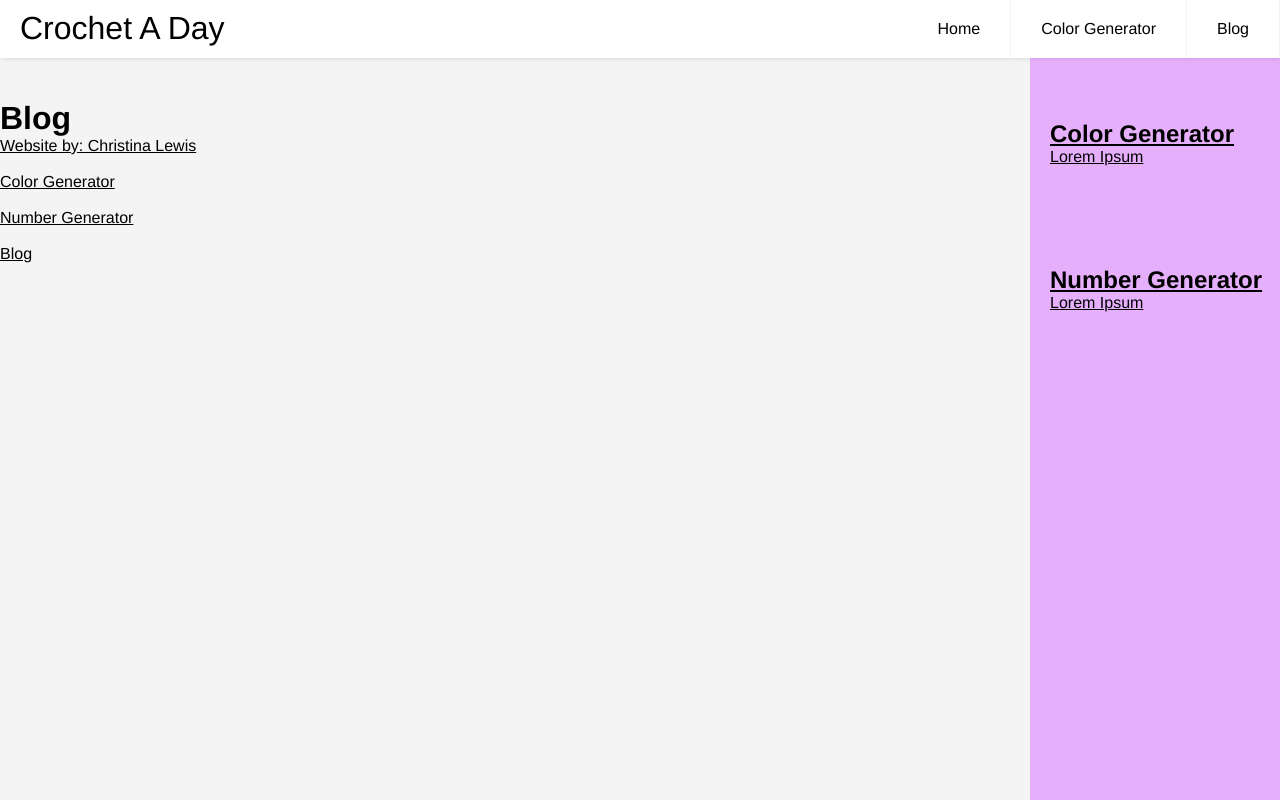
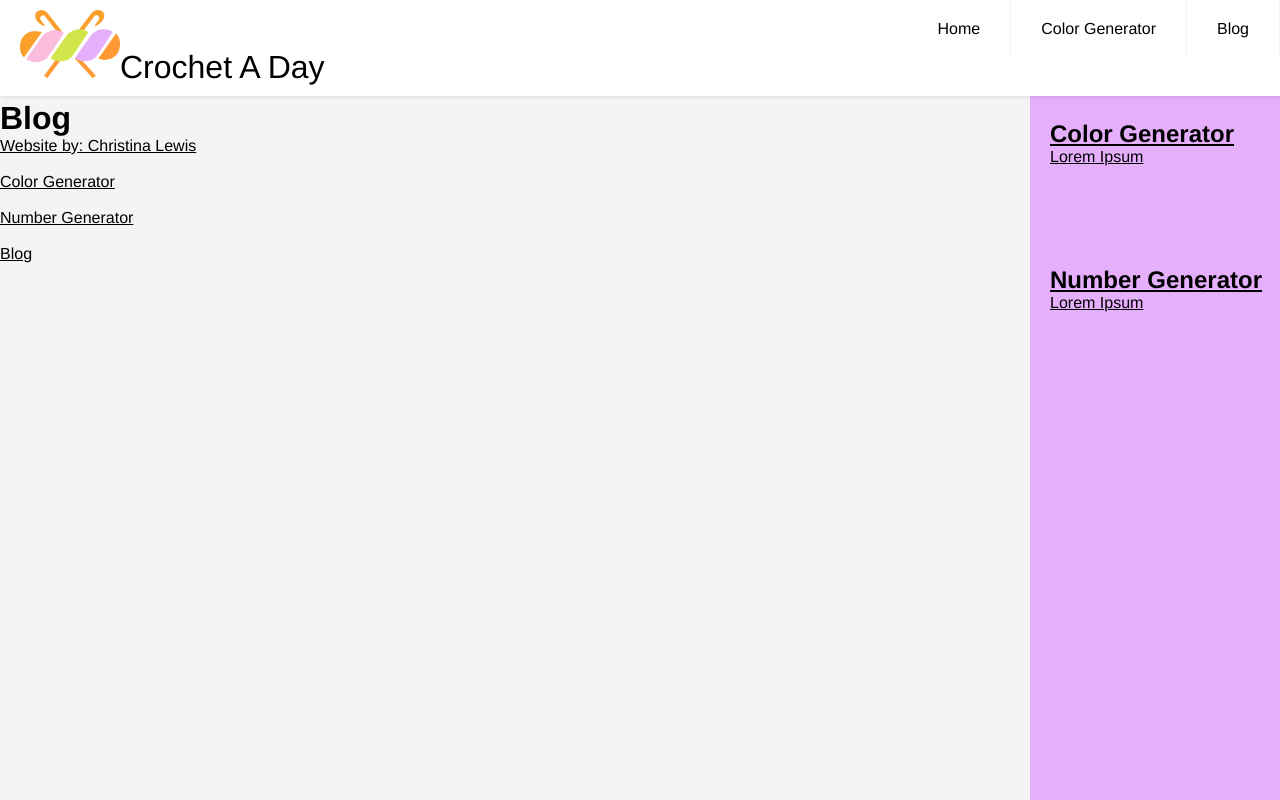
Before and after one commit to christinalewis58/Website, a plain HTML site: page blog.html in a window 1280 px wide. Drawn offline with Linux system fonts and the light colour scheme; no server answers.

Commit message:
Added logo to header

```diff
--- a/blog.html
+++ b/blog.html
@@ -12,7 +12,7 @@
     </head>
 
     <header class="header">
-        <a href="index.html" class="logo">Crochet A Day</a>
+      <a href="index.html" class="logo"> <img src="images/CAD-Logo.png" alt="Crochet a Day logo" width="100">Crochet A Day</a>
         <input class="menu-btn" type="checkbox" id="menu-btn" />
         <label class="menu-icon" for="menu-btn"><span class="navicon"></span></label>
         <ul class="menu">
```
Also changed, not shown: index.html (+1 -1 lines), watch.html (+1 -1 lines), images/CAD-Logo.png (added).
